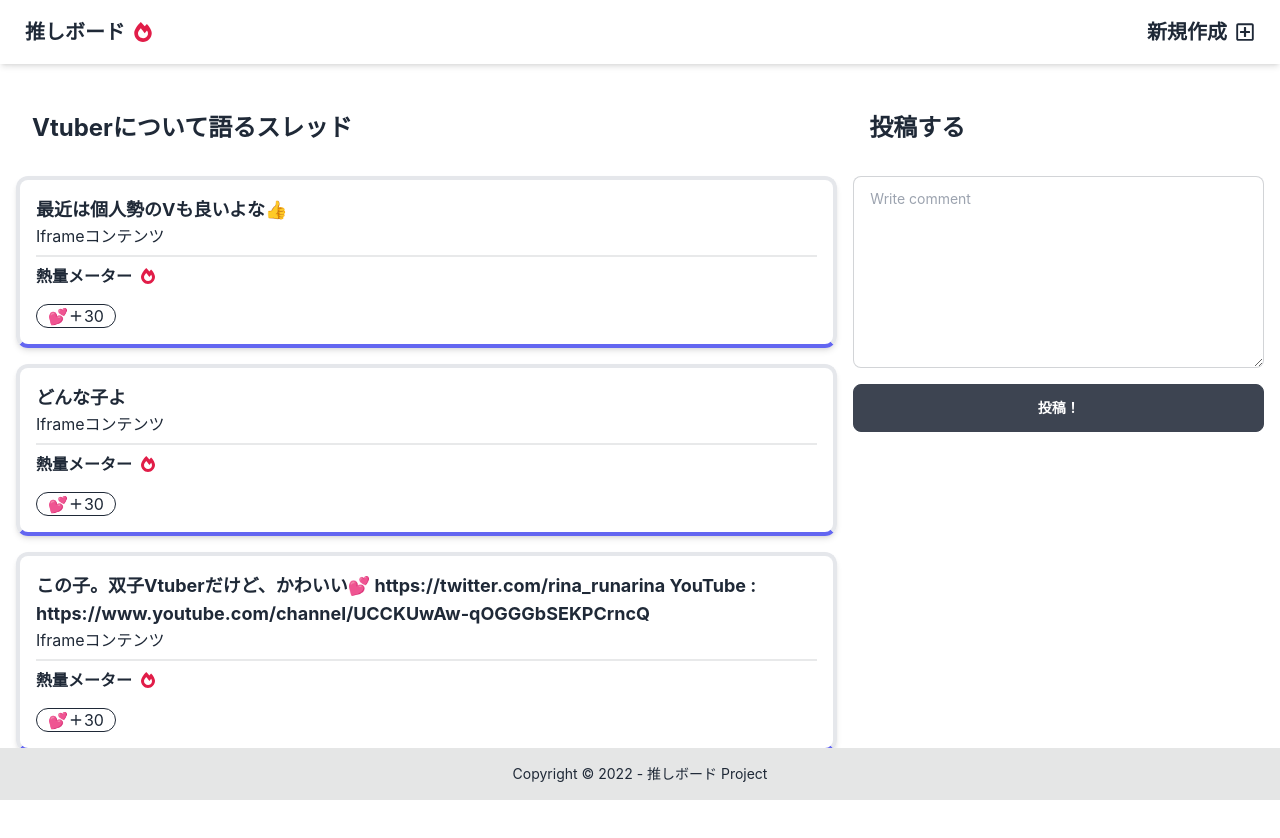
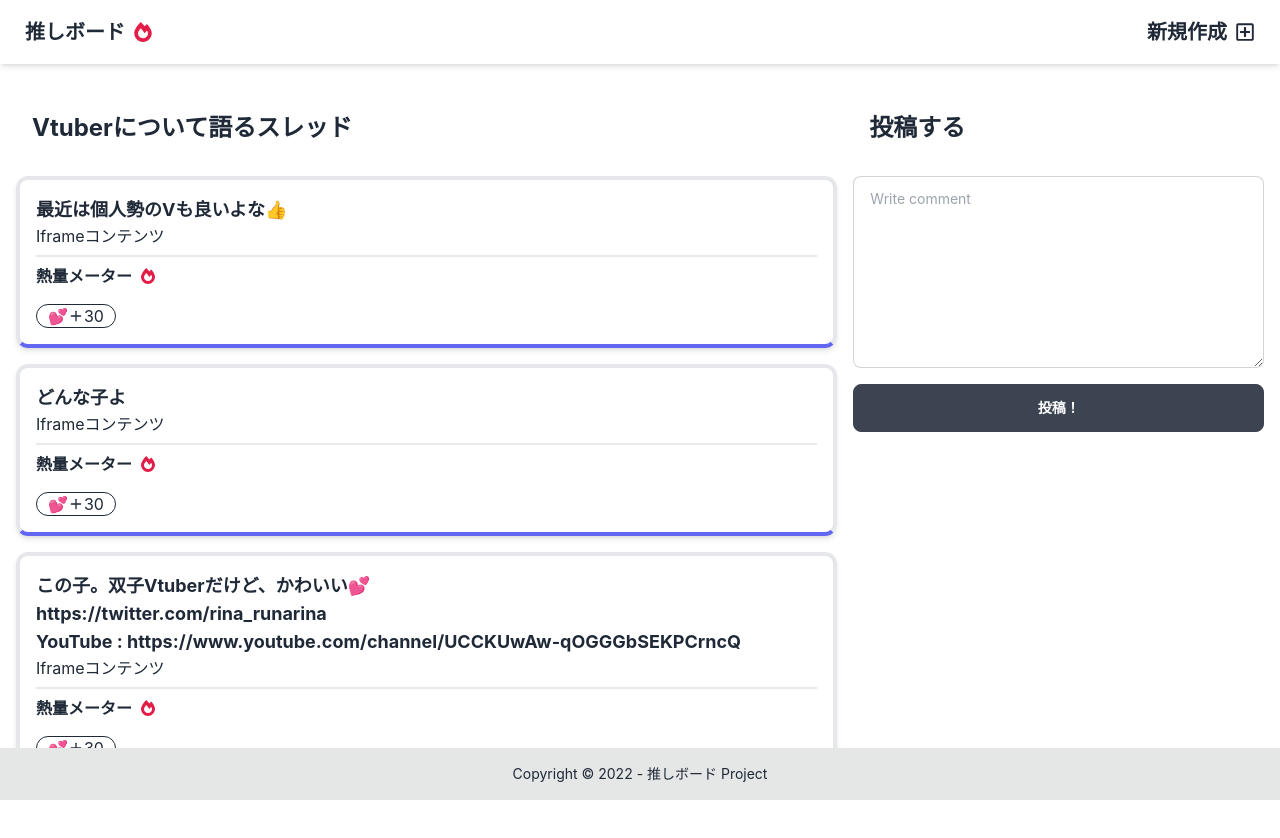
Before and after one commit to 398noe/study-react-board, a React (Create React App) app: page /thread/1 in a window 1280 px wide. Shown: the top 838 px of the page. Built offline with nearby package versions, Linux system fonts and the light colour scheme.

Commit message:
複数行の投稿に対応

```diff
--- a/src/components/Card/post.tsx
+++ b/src/components/Card/post.tsx
@@ -1,3 +1,4 @@
+import { useEffect, useState } from "react";
 import { FaFireAlt } from "react-icons/fa";
 import { FiPlus } from "react-icons/fi";
 import { post as postType } from "../../../types/posts";
@@ -5,10 +6,20 @@ import { post as postType } from "../../../types/posts";
 type postCardProps = postType;
 export const PostCard: React.FC<postCardProps> = (props: postCardProps) => {
     const { id, post } = props;
+
+    const [emoji, setEmoji] = useState<string[]>();
+    const [showPost, setShowPost] = useState<string[]>();
+
     return (
         <div className="w-full border-4 border-b-indigo-500 shadow-md rounded-xl p-4 hover:border-rose-600">
             <div className="post">
-                <p className="text-lg font-bold inline">{post}</p>
+                {
+                    post.split("\n").map((v) => {
+                        return (
+                            <p className="text-lg font-bold" key={v}>{v}</p>
+                        )
+                    })
+                }
             </div>
             <div className="embed">
                 <p>Iframeコンテンツ</p>
```
